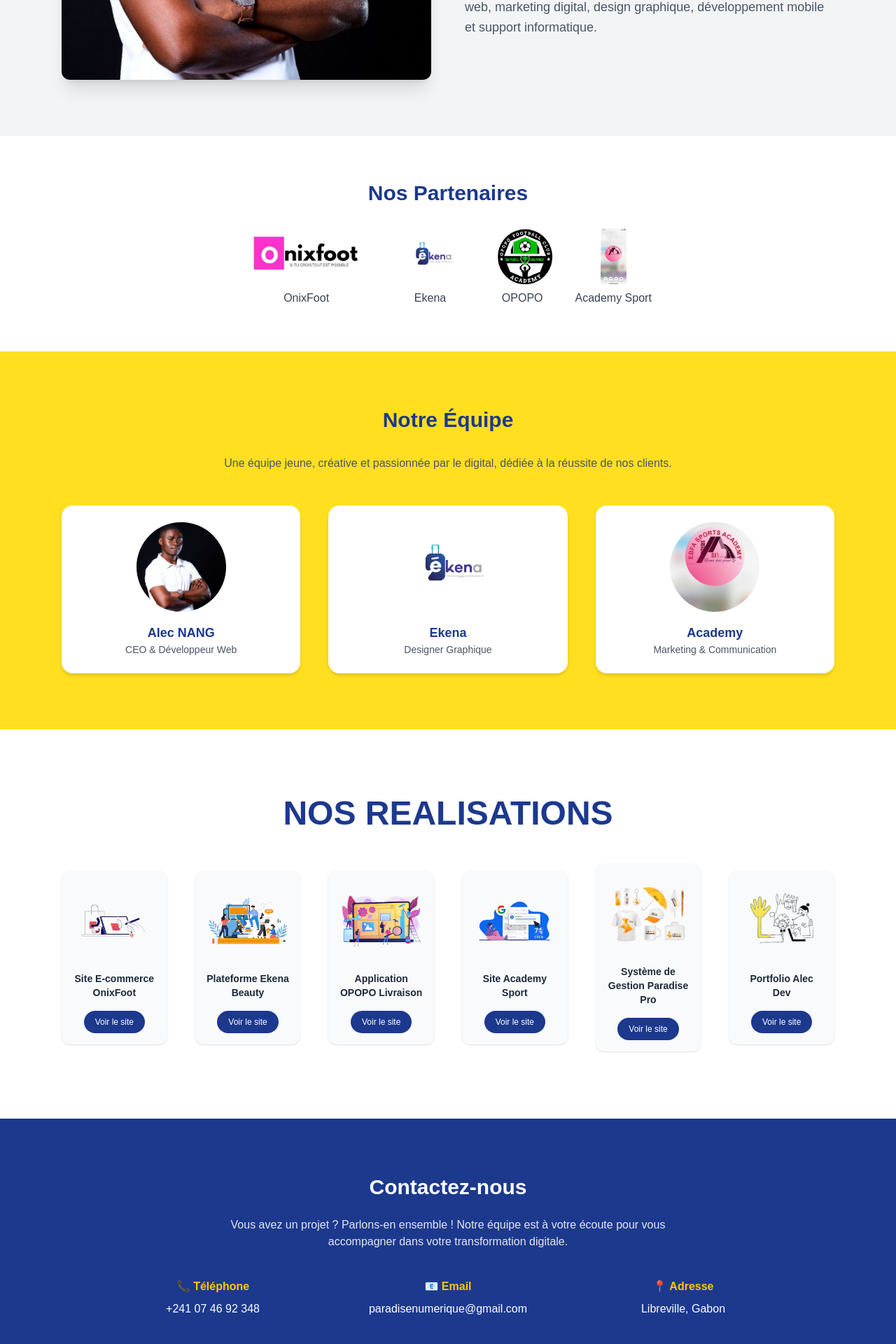
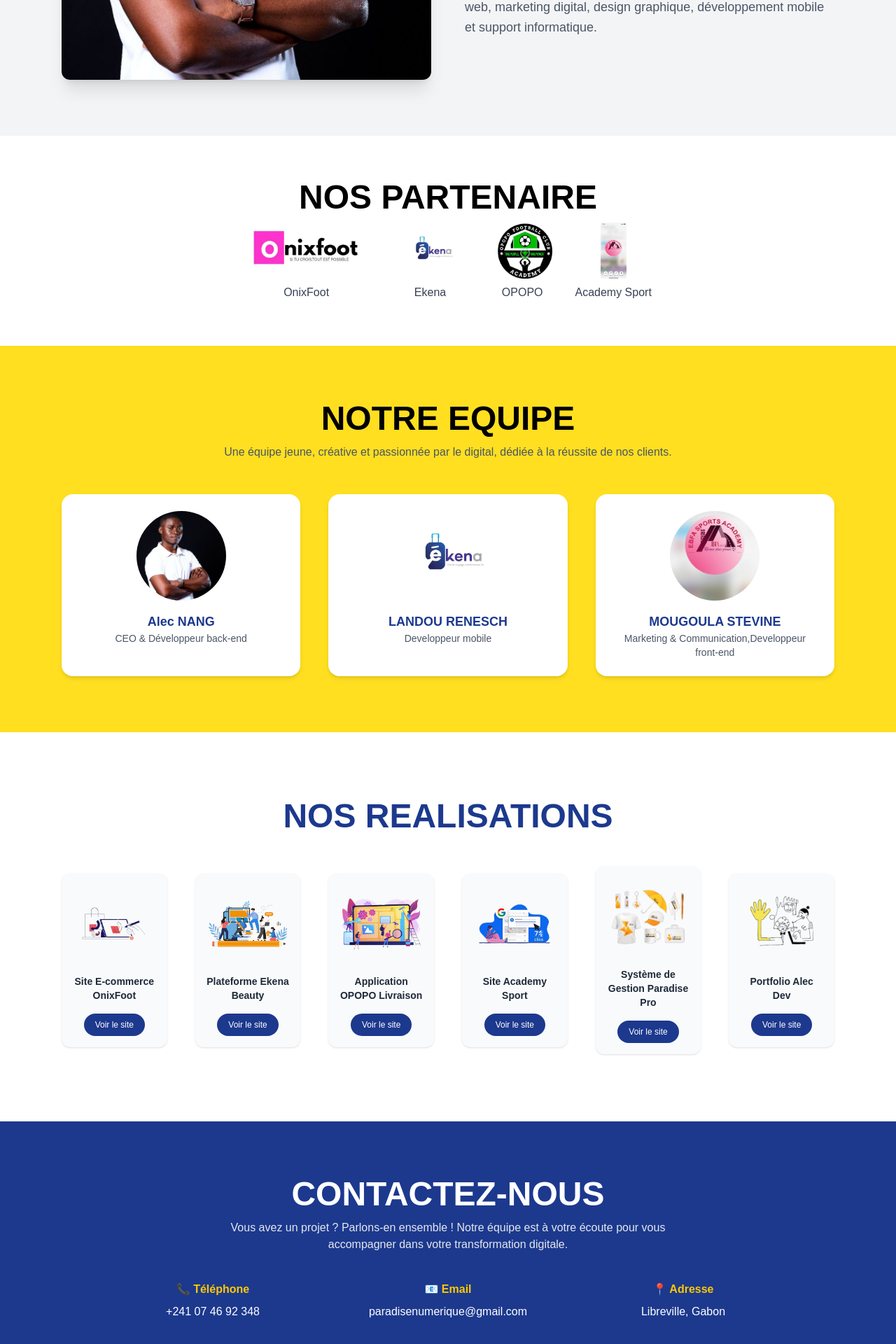
Before and after one commit to ChefOnanga27/paradise-numerique, a React (Vite) app: page / in a window 1280 px wide. Shown: the part 1920-3840 px from the top of the page at 70% size. Built offline with nearby package versions, Linux system fonts and the light colour scheme.

Commit message:
3eme commit sur la modification de la page

```diff
--- a/src/components/Navbar/Navbar.jsx
+++ b/src/components/Navbar/Navbar.jsx
@@ -169,7 +169,7 @@
               ></textarea>
               <button
                 type="submit"
-                className="w-full py-2 bg-blue-900 text-white rounded-md hover:bg-blue-800 transition"
+                className="w-full py-2 bg-blue-900 text-white rounded-md hover:bg-yellow-300 transition"
               >
                 Envoyer
               </button>
--- a/src/pages/Index.jsx
+++ b/src/pages/Index.jsx
@@ -111,7 +111,7 @@
       {/* Section Nos Partenaires */}
       <section id="partners" className="bg-white py-16">
         <div className="max-w-6xl mx-auto px-6 text-center">
-          <h2 className="text-3xl font-bold text-blue-900 mb-8">Nos Partenaires</h2>
+          <h1 className="text-3xl sm:text-4xl md:text-5xl font-bold mb-3 text-center">NOS PARTENAIRE</h1>
           <div className="flex flex-wrap items-center justify-center gap-8">
             {[{img:onix,name:"OnixFoot"},{img:ekena,name:"Ekena"},{img:opopo,name:"OPOPO"},{img:academy,name:"Academy Sport"}].map((p,i)=>(
               <div key={i} className="flex flex-col items-center">
@@ -126,13 +126,13 @@
       {/* Section Notre Team */}
       <section id="team" className="bg-yellow-300 py-20">
         <div className="max-w-6xl mx-auto px-6 text-center">
-          <h2 className="text-3xl font-bold text-blue-900 mb-8">Notre Équipe</h2>
+          <h1 className="text-3xl sm:text-4xl md:text-5xl font-bold mb-3 text-center">NOTRE EQUIPE</h1>
           <p className="text-gray-600 max-w-2xl mx-auto mb-12">Une équipe jeune, créative et passionnée par le digital, dédiée à la réussite de nos clients.</p>
           <div className="grid grid-cols-1 sm:grid-cols-2 md:grid-cols-3 gap-10">
             {[
-              {img: alec, name: "Alec NANG", role: "CEO & Développeur Web"},
-              {img: ekena, name: "Ekena", role: "Designer Graphique"},
-              {img: academy, name: "Academy", role: "Marketing & Communication"}
+              {img: alec, name: "Alec NANG", role: "CEO & Développeur back-end"},
+              {img: ekena, name: "LANDOU RENESCH", role: "Developpeur mobile"},
+              {img: academy, name: "MOUGOULA STEVINE", role: "Marketing & Communication,Developpeur front-end"}
             ].map((member,i)=>(
               <div key={i} className="bg-white rounded-2xl shadow-md p-6 hover:shadow-lg transition transform hover:scale-105">
                 <img src={member.img} alt={member.name} className="w-32 h-32 object-cover rounded-full mx-auto mb-4" />
@@ -150,7 +150,7 @@
       {/* Section Contact avant footer */}
       <section id="contact" className="bg-blue-900 text-white py-20">
         <div className="max-w-5xl mx-auto px-6 text-center">
-          <h2 className="text-3xl font-bold mb-6">Contactez-nous</h2>
+          <h2 className="text-3xl sm:text-4xl md:text-5xl font-bold mb-3 text-center">CONTACTEZ-NOUS</h2>
           <p className="mb-10 text-gray-200 max-w-2xl mx-auto">
             Vous avez un projet ? Parlons-en ensemble ! Notre équipe est à votre écoute pour vous accompagner dans votre transformation digitale.
           </p>
```
